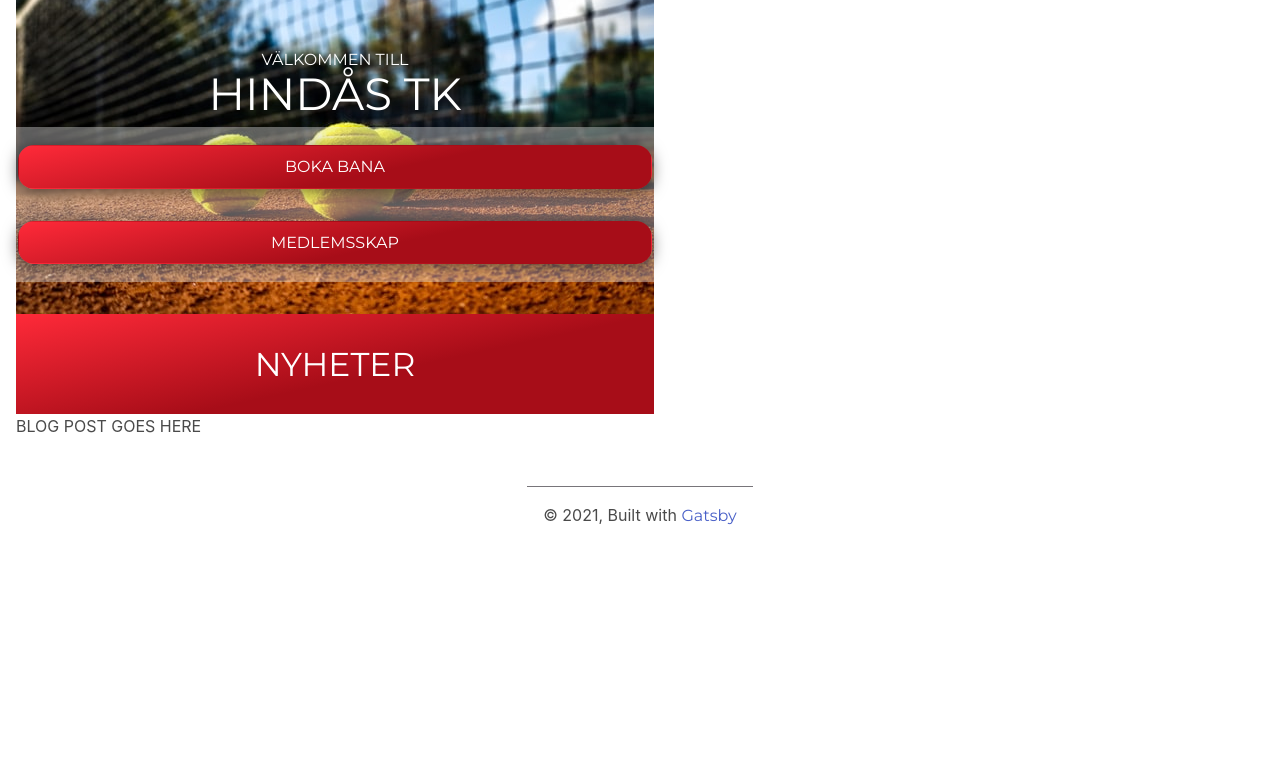
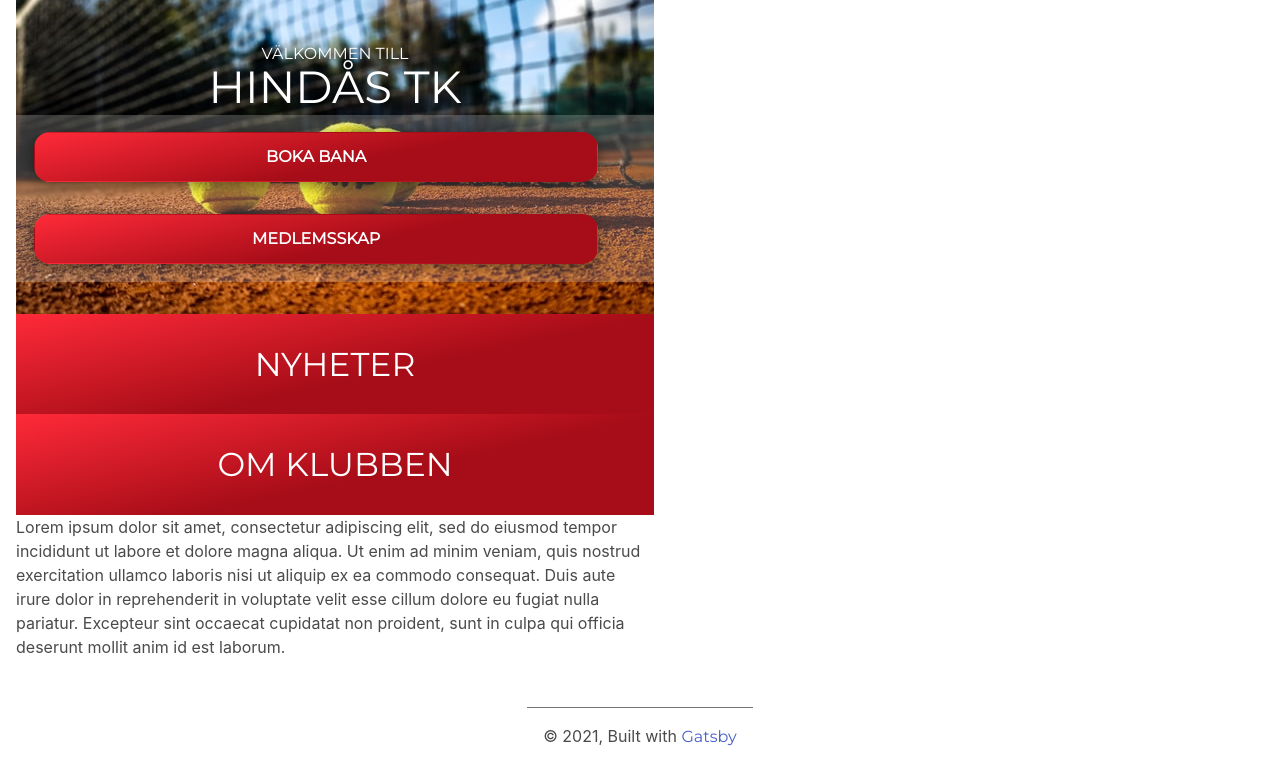
Before and after one commit to crydestaahl/hindas-tk, a Gatsby site: page / in a window 1280 px wide. Shown: the part 317-1082 px from the top of the page. Before the commit the page ends 861 px from the top, so only its background shows below. Built offline with nearby package versions, Linux system fonts and the light colour scheme; Gatsby itself is replaced by a stand-in of ours.

Commit message:
More styling.

```diff
--- a/src/components/custom.scss
+++ b/src/components/custom.scss
@@ -194,26 +194,24 @@
         h1 {
             font-size: 45px;
         }
-
-        h4 {
-
-        }
     }
 
     .hero-btn {
-        background: rgba(232, 232, 232, 0.4);
+        background: rgba(232, 232, 232, 0.23);
         position: relative;
         top: -2rem;
         padding: 1.8px;
 
         button {
-            margin: 1rem 0;
-            padding: 1.3rem;
+            margin: 1rem 1rem;
+            padding: 1.5rem;
+            width: 89%;
             text-transform: uppercase;
             border-radius: 16px;
             box-shadow: 0px 3px 15px rgba(0,0,0,0.5);
             background: linear-gradient(348deg, rgba(167,13,24,1) 0%, rgba(167,13,24,1) 42%, rgba(255,42,57,1) 100%);
-            border-color: rgba(167,13,24, 0)
+            border-color: rgba(167,13,24, 0);
+            font-weight: bold;
         }
     }
 }
--- a/src/pages/index.js
+++ b/src/pages/index.js
@@ -26,10 +26,21 @@
             <h3>Nyheter</h3>
         </div>
         <div className="blog-posts">
-          BLOG POST GOES HERE
+
+
+
+
+
+        </div>
+        <div className="blog">
+          <div className="blog-title">
+            <h3>Om Klubben</h3>
+        </div>
+        <p>Lorem ipsum dolor sit amet, consectetur adipiscing elit, sed do eiusmod tempor incididunt ut labore et dolore magna aliqua. Ut enim ad minim veniam, quis nostrud exercitation ullamco laboris nisi ut aliquip ex ea commodo consequat. Duis aute irure dolor in reprehenderit in voluptate velit esse cillum dolore eu fugiat nulla pariatur. Excepteur sint occaecat cupidatat non proident, sunt in culpa qui officia deserunt mollit anim id est laborum.</p>
+        </div>
         </div>
       </div>
-    </div>
+
 
 
   </Layout>
```
